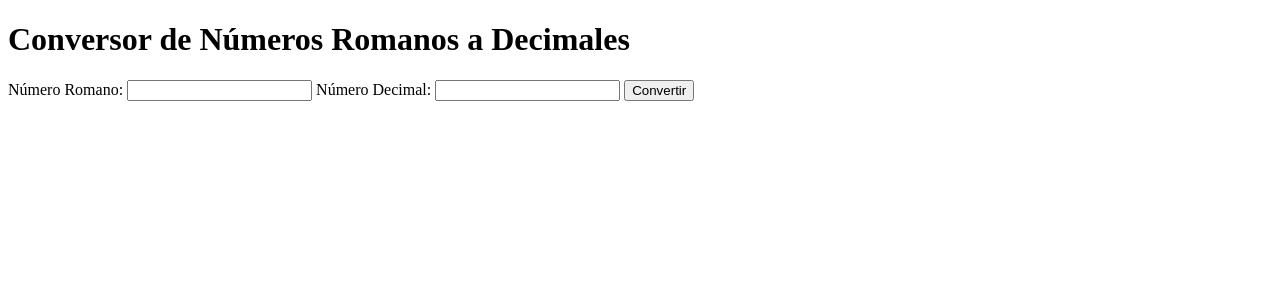
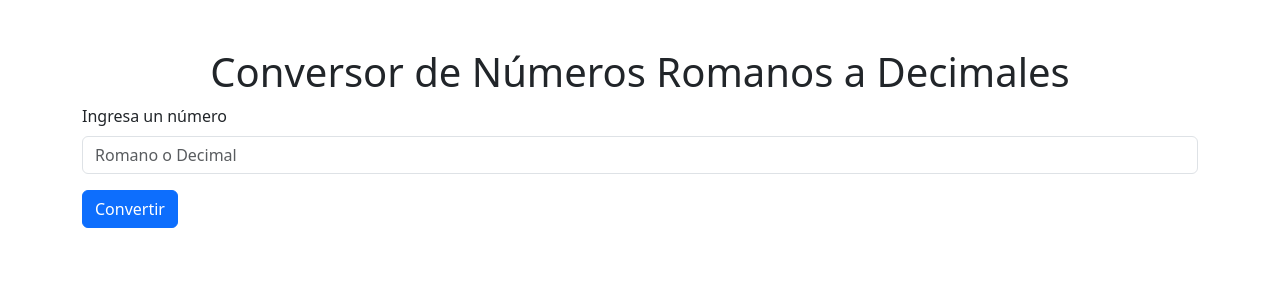
Before and after one commit to ZxThiagoZx17/conversor_romanos_decimales, a Django app: page /conversor/ in a window 1280 px wide. Shown: the top 300 px of the page. Run offline with Django 5.2, Linux system fonts and the light colour scheme.

Commit message:
Se adiciona libraria boostrap para mejorar el frontend facilmente

```diff
--- a/conversor/templates/conversor/convertidor.html
+++ b/conversor/templates/conversor/convertidor.html
@@ -3,27 +3,25 @@
 <head>
     <meta charset="UTF-8">
     <meta name="viewport" content="width=device-width, initial-scale=1.0">
+    <link href="https://cdn.jsdelivr.net/npm/bootstrap@5.3.0-alpha1/dist/css/bootstrap.min.css" rel="stylesheet">
+    <script src="https://cdn.jsdelivr.net/npm/bootstrap@5.3.0-alpha1/dist/js/bootstrap.bundle.min.js"></script>
     <title>Conversor de Números Romanos</title>
 </head>
-<body>
-    <h1>Conversor de Números Romanos a Decimales</h1>
-    <form method="post">
+<body class="container mt-5">
+    <h1 class="text-center">Conversor de Números Romanos a Decimales</h1>
+
+    <form method="POST" action="{% url 'convertidor' %}">
         {% csrf_token %}
-        <label for="roman_number">Número Romano:</label>
-        <input type="text" id="roman_number" name="roman_number">
-
-        <label for="decimal_number">Número Decimal:</label>
-        <input type="number" id="decimal_number" name="decimal_number">
-
-        <button type="submit">Convertir</button>
+        <div class="mb-3">
+            <label for="numero" class="form-label">Ingresa un número</label>
+            <input type="text" class="form-control" id="numero" name="numero" placeholder="Romano o Decimal">
+        </div>
+        <button type="submit" class="btn btn-primary">Convertir</button>
     </form>
-
-    {% if result_decimal is not None %}
-        <h2>Resultado Decimal: {{ result_decimal }}</h2>
-    {% endif %}
-
-    {% if result_roman is not None %}
-        <h2>Resultado Romano: {{ result_roman }}</h2>
+    {% if resultado %}
+        <div class="alert alert-success mt-3">
+            Resultado: {{ resultado }}
+        </div>
     {% endif %}
 </body>
 </html>
```
